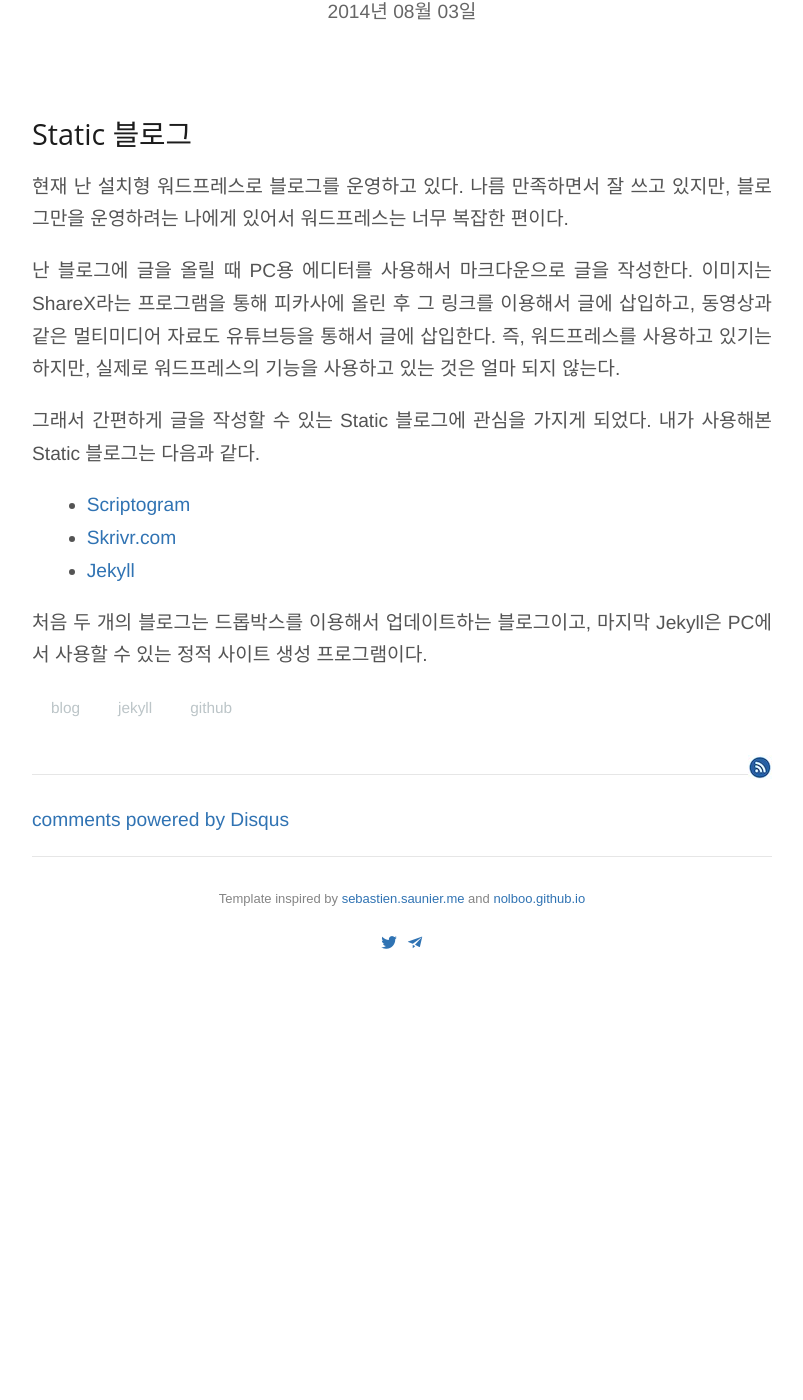
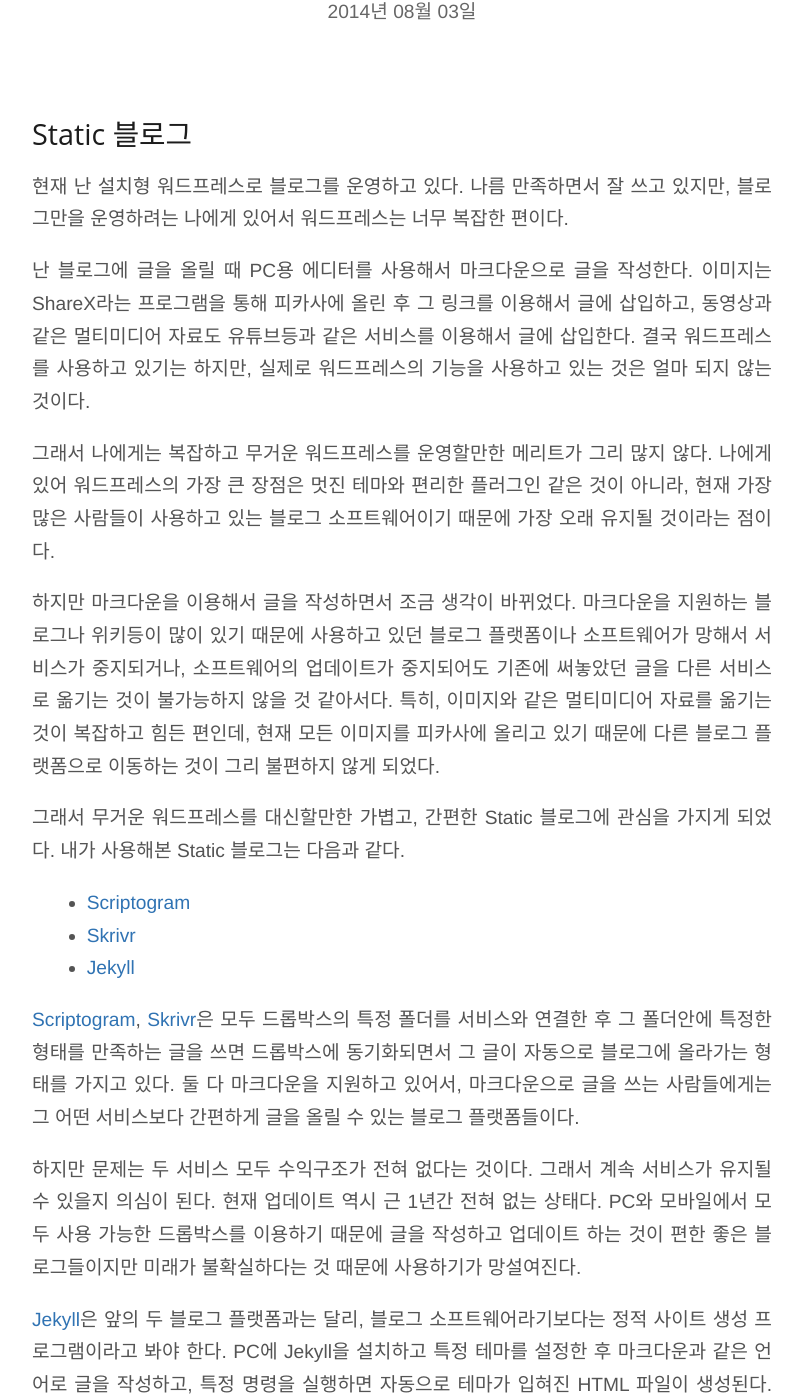
Before and after one commit to kalkin7/kalkin7.github.io, a Jekyll site: the page built from _posts/2014-08-03-start-jekyll-github-blog.markdown, in a window 1280 px wide and 1400 px high, scrolled down 204 px. Shown: the whole window, without its empty margins (238-1041 px from the left). Built offline with Jekyll 4.4.1, drawn with Linux system fonts in a browser that asks for light colours; comment, search, counter and statistics services are not loaded; before the commit the page ends 1176 px from its top, so only the background shows below that; some of the changed text lies outside the part shown.

Commit message:
blog update

```diff
--- a/_posts/2014-08-03-start-jekyll-github-blog.markdown
+++ b/_posts/2014-08-03-start-jekyll-github-blog.markdown
@@ -3,18 +3,28 @@
 title: "Jekyll과 Github를 이용한 블로그 시작"
 description: "Jekyll과 Github를 이용한 블로그를 시작해본다"
 category: blog
-tags: [blog, jekyll, github ]
+tags: [ blog, jekyll, github ]
 ---
 
 ## Static 블로그
 현재 난 설치형 워드프레스로 블로그를 운영하고 있다. 나름 만족하면서 잘 쓰고 있지만, 블로그만을 운영하려는 나에게 있어서 워드프레스는 너무 복잡한 편이다.
 
-난 블로그에 글을 올릴 때 PC용 에디터를 사용해서 마크다운으로 글을 작성한다. 이미지는 ShareX라는 프로그램을 통해 피카사에 올린 후 그 링크를 이용해서 글에 삽입하고, 동영상과 같은 멀티미디어 자료도 유튜브등을 통해서 글에 삽입한다. 즉, 워드프레스를 사용하고 있기는 하지만, 실제로 워드프레스의 기능을 사용하고 있는 것은 얼마 되지 않는다.
+난 블로그에 글을 올릴 때 PC용 에디터를 사용해서 마크다운으로 글을 작성한다. 이미지는 ShareX라는 프로그램을 통해 피카사에 올린 후 그 링크를 이용해서 글에 삽입하고, 동영상과 같은 멀티미디어 자료도 유튜브등과 같은 서비스를 이용해서 글에 삽입한다. 결국 워드프레스를 사용하고 있기는 하지만, 실제로 워드프레스의 기능을 사용하고 있는 것은 얼마 되지 않는 것이다.
 
-그래서 간편하게 글을 작성할 수 있는 Static 블로그에 관심을 가지게 되었다. 내가 사용해본 Static 블로그는 다음과 같다.
+그래서 나에게는 복잡하고 무거운 워드프레스를 운영할만한 메리트가 그리 많지 않다. 나에게 있어 워드프레스의 가장 큰 장점은 멋진 테마와 편리한 플러그인 같은 것이 아니라, 현재 가장 많은 사람들이 사용하고 있는 블로그 소프트웨어이기 때문에 가장 오래 유지될 것이라는 점이다.
+
+하지만 마크다운을 이용해서 글을 작성하면서 조금 생각이 바뀌었다. 마크다운을 지원하는 블로그나 위키등이 많이 있기 때문에 사용하고 있던 블로그 플랫폼이나 소프트웨어가 망해서 서비스가 중지되거나, 소프트웨어의 업데이트가 중지되어도 기존에 써놓았던 글을 다른 서비스로 옮기는 것이 불가능하지 않을 것 같아서다. 특히, 이미지와 같은 멀티미디어 자료를 옮기는 것이 복잡하고 힘든 편인데, 현재 모든 이미지를 피카사에 올리고 있기 때문에 다른 블로그 플랫폼으로 이동하는 것이 그리 불편하지 않게 되었다.
+
+그래서 무거운 워드프레스를 대신할만한 가볍고, 간편한 Static 블로그에 관심을 가지게 되었다. 내가 사용해본 Static 블로그는 다음과 같다.
 
 - [Scriptogram](http://scriptogram.com/)
-- [Skrivr.com](http://skrivr.com/)
+- [Skrivr](http://skrivr.com/)
 - [Jekyll](http://jekyllrb.com/)
 
-처음 두 개의 블로그는 드롭박스를 이용해서 업데이트하는 블로그이고, 마지막 Jekyll은 PC에서 사용할 수 있는 정적 사이트 생성 프로그램이다.
+[Scriptogram](http://scriptogram.com/), [Skrivr](http://skrivr.com/)은 모두 드롭박스의 특정 폴더를 서비스와 연결한 후 그 폴더안에 특정한 형태를 만족하는 글을 쓰면 드롭박스에 동기화되면서 그 글이 자동으로 블로그에 올라가는 형태를 가지고 있다. 둘 다 마크다운을 지원하고 있어서, 마크다운으로 글을 쓰는 사람들에게는 그 어떤 서비스보다 간편하게 글을 올릴 수 있는 블로그 플랫폼들이다.
+
+하지만 문제는 두 서비스 모두 수익구조가 전혀 없다는 것이다. 그래서 계속 서비스가 유지될 수 있을지 의심이 된다. 현재 업데이트 역시 근 1년간 전혀 없는 상태다. PC와 모바일에서 모두 사용 가능한 드롭박스를 이용하기 때문에 글을 작성하고 업데이트 하는 것이 편한 좋은 블로그들이지만 미래가 불확실하다는 것 때문에 사용하기가 망설여진다.
+
+[Jekyll](http://jekyllrb.com/)은 앞의 두 블로그 플랫폼과는 달리, 블로그 소프트웨어라기보다는 정적 사이트 생성 프로그램이라고 봐야 한다. PC에 Jekyll을 설치하고 특정 테마를 설정한 후 마크다운과 같은 언어로 글을 작성하고, 특정 명령을 실행하면 자동으로 테마가 입혀진 HTML 파일이 생성된다. Jekyll은 블로그처럼 시간 역순으로 업데이트되는 글을 보여주는 것도 가능하기 때문에, 테마를 잘 만들면 블로그와 같은 기능을 하는 사이트를 만드는 것이 가능하다.
+
+Jekyll의 가장 큰 장점은 [Github](http://github.com/)에서 Github pages 라는 기능을 통해 Jekyll을 기본 지원하고 있다는 것이다. 원래 Jekyll을 사용해서 블로그를 운영하려면 PC에 Jekyll을 설치한 후 HTML 파일들을 생성해서 그 파일들을 웹상에 올리는 과정이 필요하다. 당연히 글이 많아질수록 HTML 파일을 만드는 시간도 오래 걸리게 되므로 불편하다. 하지만 Github pages 기능을 이용하면 PC에서 HTML 파일을 생성할 필요가 없다. 마크다운등으로 작성한 글을 [Github](http://github.com/)에 올리기만 하면 Github에서 자동으로 HTML을 생성해서 보여주기 때문이다. 그뿐만이 아니다. Github pages 기능은 **공짜**다.
```
